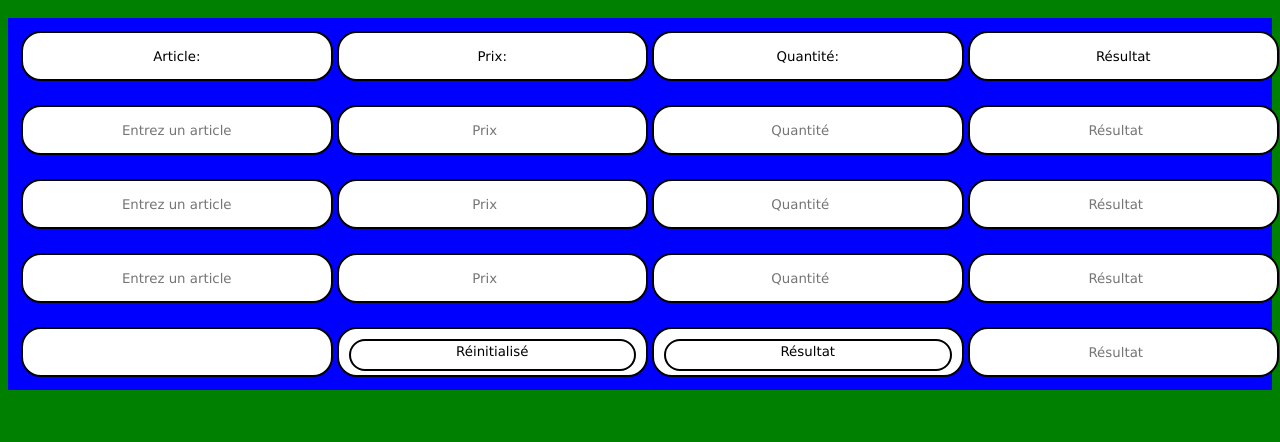
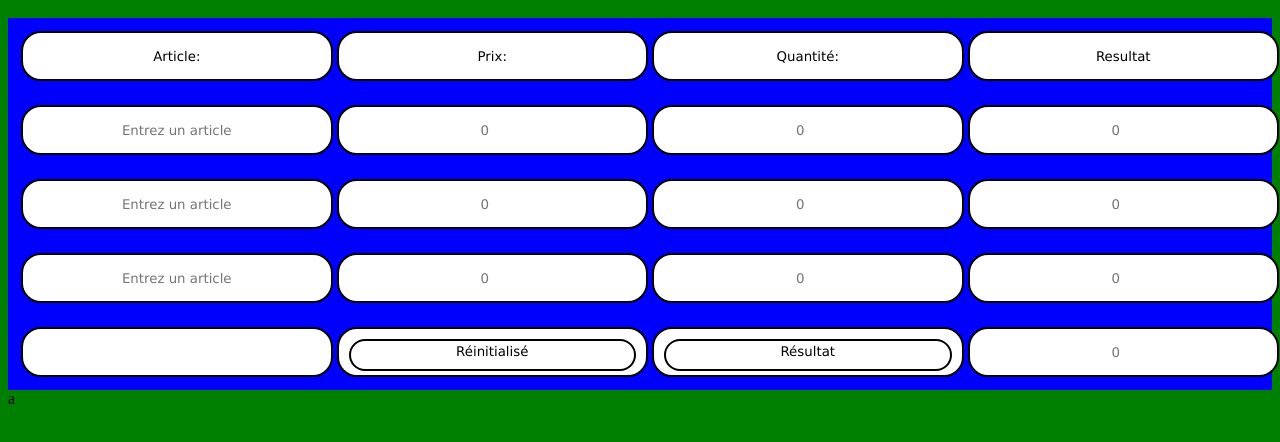
Before and after one commit to DiamondJotaku/Site_1_BTS, a plain HTML site: page Projet/Mission 3/Fature.html in a window 1280 px wide. Shown: the part 48-490 px from the top of the page. Drawn offline with Linux system fonts and the light colour scheme.

Commit message:
Mission 3 1.3

```diff
--- a/Projet/Mission 3/Fature.html
+++ b/Projet/Mission 3/Fature.html
@@ -15,33 +15,33 @@
                 <td><input value="Article:" name="t1" id="t1" readonly></td>
                 <td><input value="Prix:" name="t2" id="t2" readonly></td>
                 <td><input value="Quantité:" name="t3" id="t3" readonly></td>
-                <td><input value="Résultat" name="t4" id="t4" readonly></td>
+                <td><input value="Resultat" name="t4" id="t4" readonly></td>
             </tr>
             <tr>
                 <td><input placeholder="Entrez un article" type="text" name="t5" id="t5"></td>
-                <td><input placeholder="Prix" type="number" name="t6" id="t6"></td>
-                <td><input placeholder="Quantité" type="number" name="t7" id="t7"></td>
-                <td><input placeholder="Résultat" type="number" name="t8" id="t8" readonly></td>
+                <td><input placeholder="0" type="number" name="t6" id="t6"></td>
+                <td><input placeholder="0" type="number" name="t7" id="t7"></td>
+                <td><input placeholder="0" type="number" name="t8" id="t8" readonly></td>
             </tr>
             <tr>
                 <td><input placeholder="Entrez un article" type="text" name="t9" id="t9"></td>
-                <td><input placeholder="Prix" type="number" name="t10" id="t10"></td>
-                <td><input placeholder="Quantité" type="number" name="t11" id="t11"></td>
-                <td><input placeholder="Résultat" type="number" name="t12" id="t12" readonly></td>
+                <td><input placeholder="0" type="number" name="t10" id="t10"></td>
+                <td><input placeholder="0" type="number" name="t11" id="t11"></td>
+                <td><input placeholder="0" type="number" name="t12" id="t12" readonly></td>
             </tr>
             <tr>
                 <td><input placeholder="Entrez un article" type="text" name="t13" id="t13"></td>
-                <td><input placeholder="Prix" type="number" name="t14" id="t14"></td>
-                <td><input placeholder="Quantité" type="number" name="t15" id="t15"></td>
-                <td><input placeholder="Résultat" type="number" name="t16" id="t16" readonly></td>
+                <td><input placeholder="0" type="number" name="t14" id="t14"></td>
+                <td><input placeholder="0" type="number" name="t15" id="t15"></td>
+                <td><input placeholder="0" type="number" name="t16" id="t16" readonly></td>
             </tr>
             <tr>
                 <td><input name="t17" id="t17" readonly></td>
                 <td><button onclick="Recharge()"><div>Réinitialisé</div></button></td>
                 <td><button onclick="Result()"><div>Résultat</div></button></td>
-                <td><input placeholder="Résultat" type="number" name="t18" id="t18" readonly></td>
+                <td><input placeholder="0" type="number" name="t18" id="t18" readonly></td>
             </tr>
         </table>
     </center>
 </body>
-</html>
+</html>a
```
